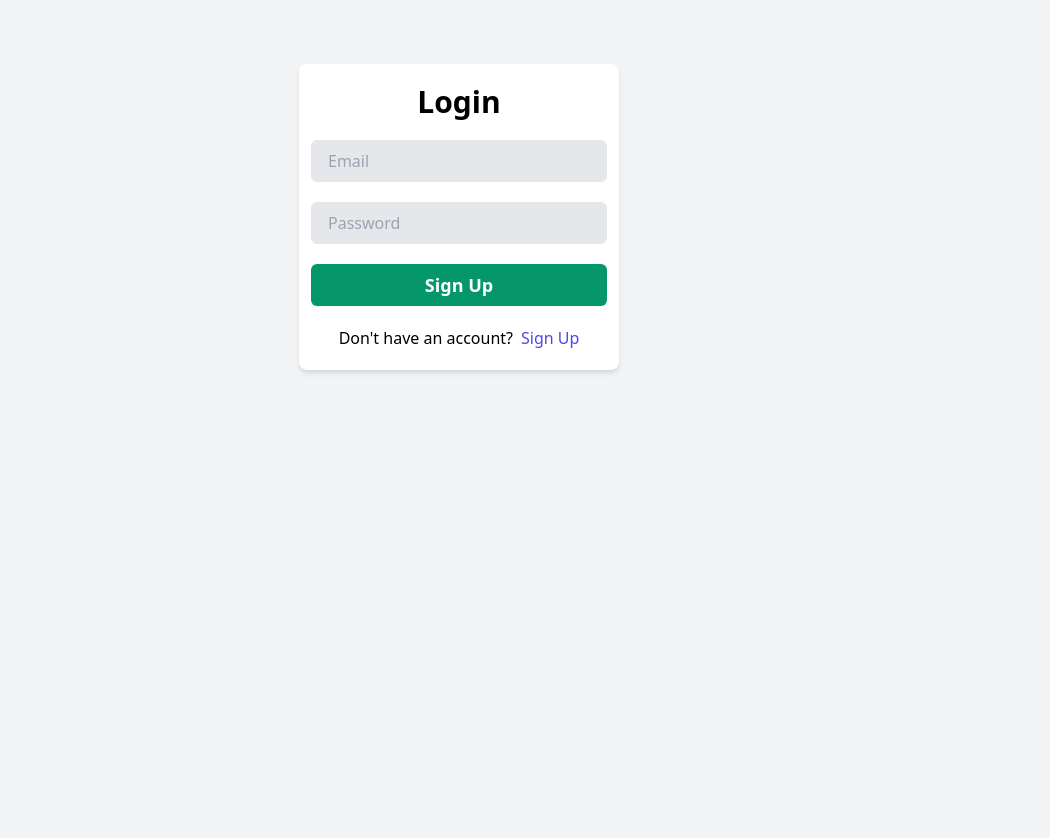
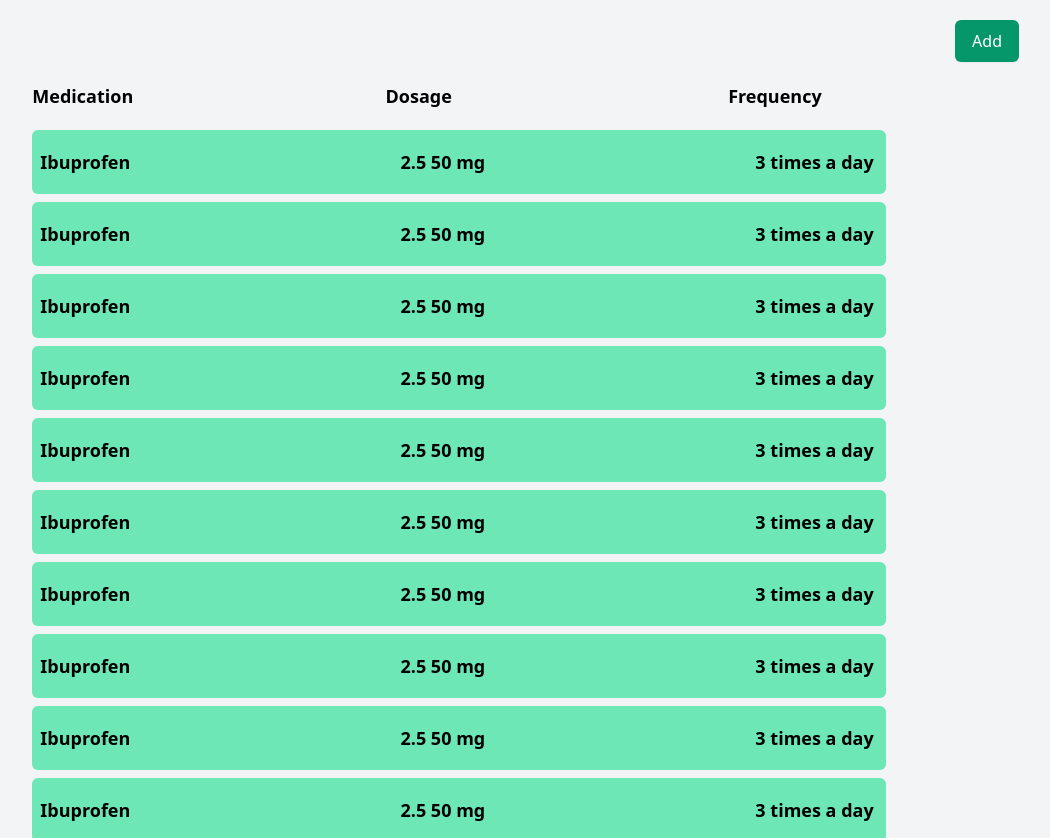
Before and after one commit to Alyzhoft11/Medicine-dose-tracker, a React (Create React App) app in the folder front/: page / in a window 1280 px wide. Shown: the whole page, without its empty margins (181-1231 px from the left). Before the commit the page ends 800 px from the top, so only its background shows below. Built offline with nearby package versions, Linux system fonts and the light colour scheme.

Commit message:
Home Layout

```diff
--- /dev/null
+++ b/front/src/components/Medications/Medication.tsx
@@ -0,0 +1,11 @@
+export default function Medication() {
+	return (
+		<div>
+			<div className="flex items-center justify-between w-full h-16 bg-green-300 rounded-md mt-2">
+				<h1 className="ml-2 mr-3 font-bold text-lg">Ibuprofen</h1>
+				<h1 className="ml-2 mr-3 font-bold text-lg">2.5 50 mg</h1>
+				<h1 className="ml-2 mr-3 font-bold text-lg">3 times a day</h1>
+			</div>
+		</div>
+	);
+}
--- a/front/src/index.css
+++ b/front/src/index.css
@@ -5,3 +5,13 @@
 body {
 	@apply bg-gray-100;
 }
+
+.no-scrollbar::-webkit-scrollbar {
+	display: none;
+}
+
+/* Hide scrollbar for IE, Edge and Firefox */
+.no-scrollbar {
+	-ms-overflow-style: none; /* IE and Edge */
+	scrollbar-width: none; /* Firefox */
+}
--- a/front/src/index.tsx
+++ b/front/src/index.tsx
@@ -1,11 +1,11 @@
 import React from 'react';
 import ReactDOM from 'react-dom';
 import './index.css';
-import Login from './pages/Login';
+import Home from './pages/Home';
 
 ReactDOM.render(
 	<React.StrictMode>
-		<Login />
+		<Home />
 	</React.StrictMode>,
 	document.getElementById('root'),
 );
--- a/front/src/pages/Home.tsx
+++ b/front/src/pages/Home.tsx
@@ -1,3 +1,32 @@
+import Medication from '../components/Medications/Medication';
+import Button from '../components/ui/Button';
+
+const screenHeight = {
+	height: 'calc(100vh - 5.25rem)',
+};
+
+const Meds = Array.from({ length: 20 }, (_, index) => index + 1);
+
 export default function Home() {
-	return <h1 className="bg-red-500 w-full">Test</h1>;
+	return (
+		<div>
+			<div className="flex justify-end mt-5 mr-20">
+				<Button>Add</Button>
+			</div>
+			<div className="flex justify-center mt-5">
+				<div className="flex justify-between w-8/12">
+					<h1 className="text-lg font-bold">Medication</h1>
+					<h1 className="mr-6 text-lg font-bold">Dosage</h1>
+					<h1 className="mr-16 text-lg font-bold">Frequency</h1>
+				</div>
+			</div>
+			<div className="flex justify-center mt-3">
+				<div style={screenHeight} className="w-8/12 overflow-y-auto ">
+					{Meds.map((m) => {
+						return <Medication />;
+					})}
+				</div>
+			</div>
+		</div>
+	);
 }
```
